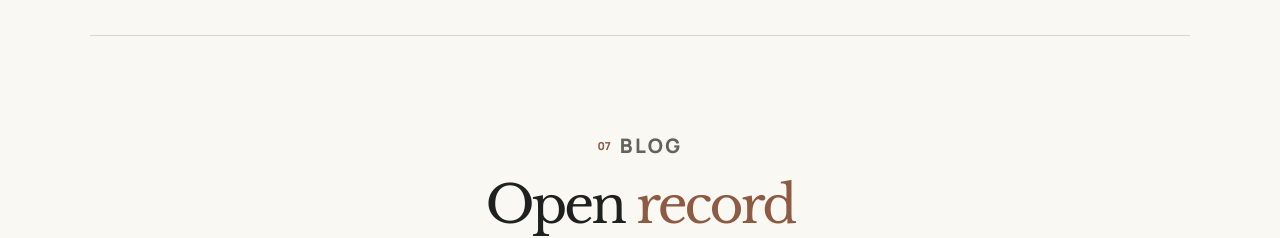
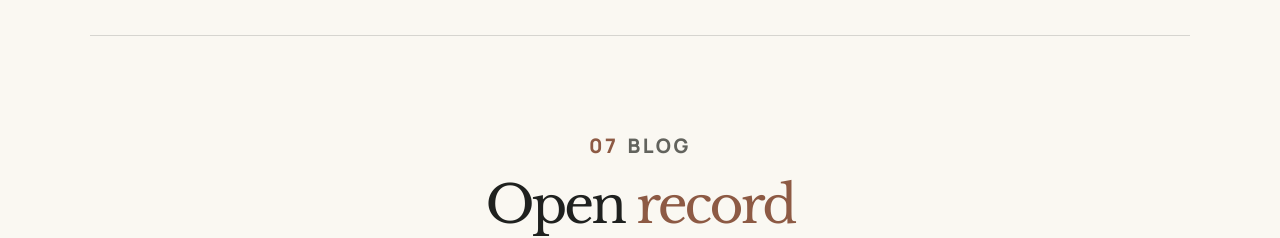
Before and after one commit to avinashk08408/Avinash-portfolio, a React (Vite) app: page / in a window 1280 px wide. Shown: the part 6720-6958 px from the top of the page. Built offline with nearby package versions, Linux system fonts and the light colour scheme; a web font is replaced by a local one.

Commit message:
Update Activity.css

```diff
--- a/src/components/Activity/Activity.css
+++ b/src/components/Activity/Activity.css
@@ -326,3 +326,22 @@
     transition: none;
   }
 }
+/* Exact match: 07 BLOG = 06 PROFESSIONAL FOLIO label. */
+
+.open-record__label {
+  display: block;
+  margin: 0 0 15px;
+  color: var(--sienna);
+  font-size: 10px !important;
+  font-weight: 800;
+  letter-spacing: 0.13em;
+  text-align: center;
+}
+
+.open-record__label span {
+  margin-right: 9px;
+  color: var(--sienna);
+  font-size: inherit;
+  font-weight: inherit;
+  letter-spacing: inherit;
+}
```
